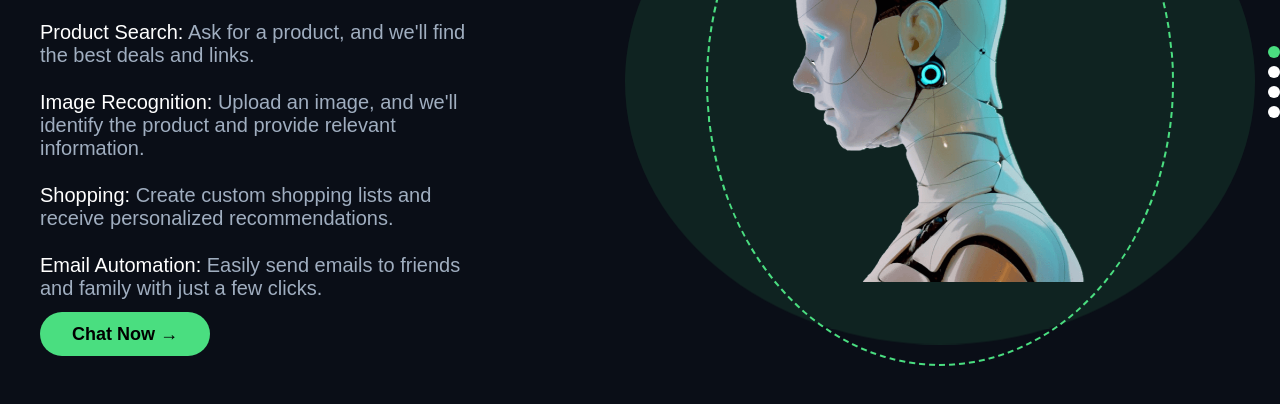
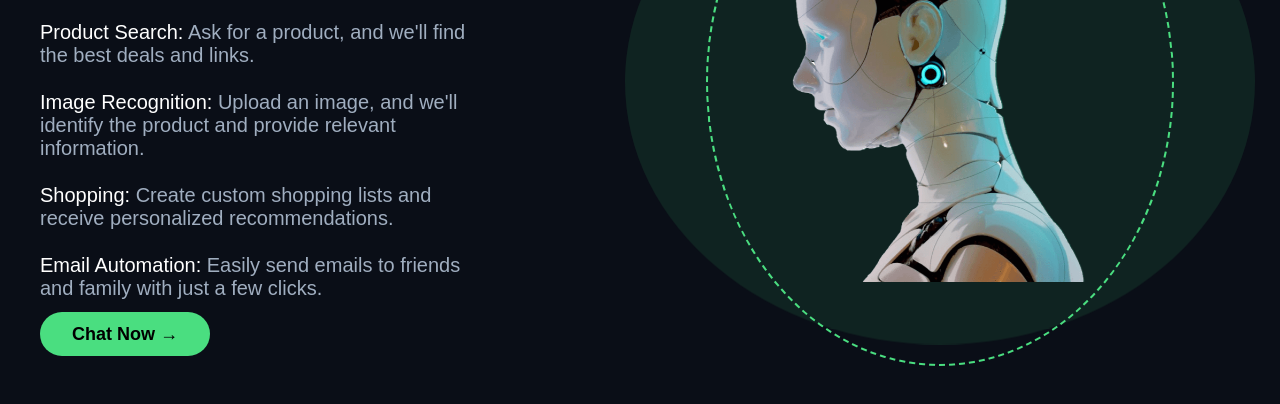
Before and after one commit to antilpiyush89/AI-Shopping-Assistant-Tool, a website: page public/index.html in a window 1280 px wide. Shown: the part 314-718 px from the top of the page. Drawn offline with Linux system fonts and the light colour scheme.

Commit message:
updated index.html

```diff
--- a/public/index.html
+++ b/public/index.html
@@ -3,7 +3,7 @@
 <head>
     <meta charset="UTF-8">
     <meta name="viewport" content="width=device-width, initial-scale=1.0">
-    <title>MEGABOT Landing Page</title>
+    <title>Nashelsky</title>
     <style>
         body {
             font-family: Arial, sans-serif;
@@ -225,12 +225,6 @@
         </div>
     </main>
 
-    <div class="page-indicator">
-        <div class="indicator-dot active"></div>
-        <div class="indicator-dot"></div>
-        <div class="indicator-dot"></div>
-        <div class="indicator-dot"></div>
-    </div>
 
     <script>
         // You can add any JavaScript functionality here if needed
```
